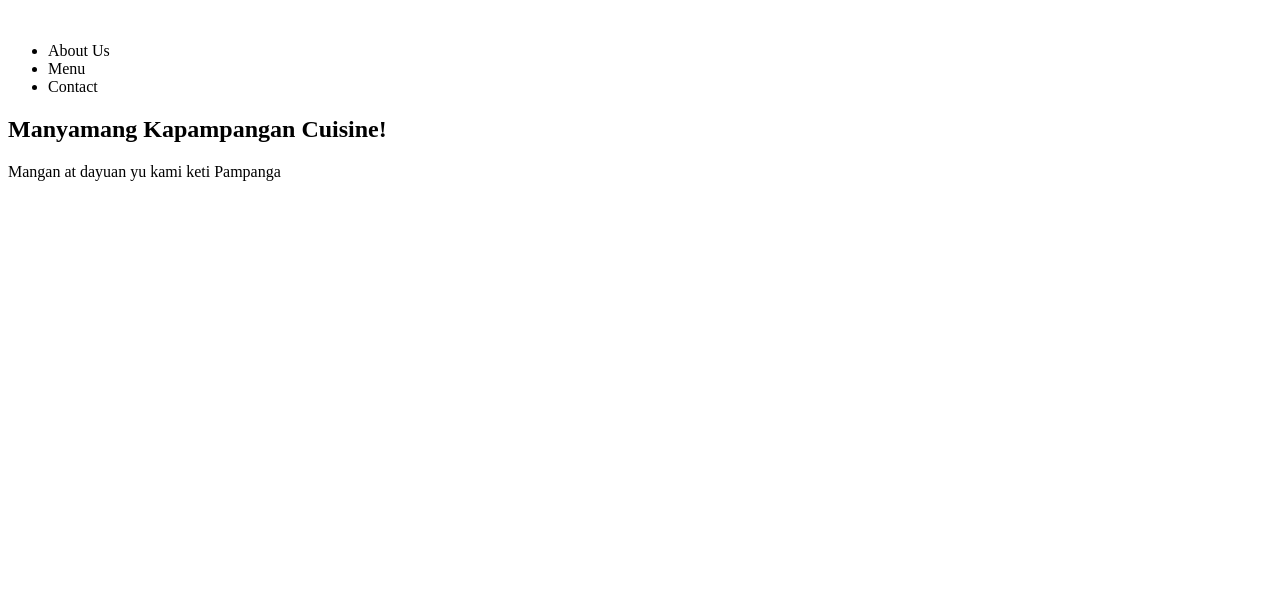
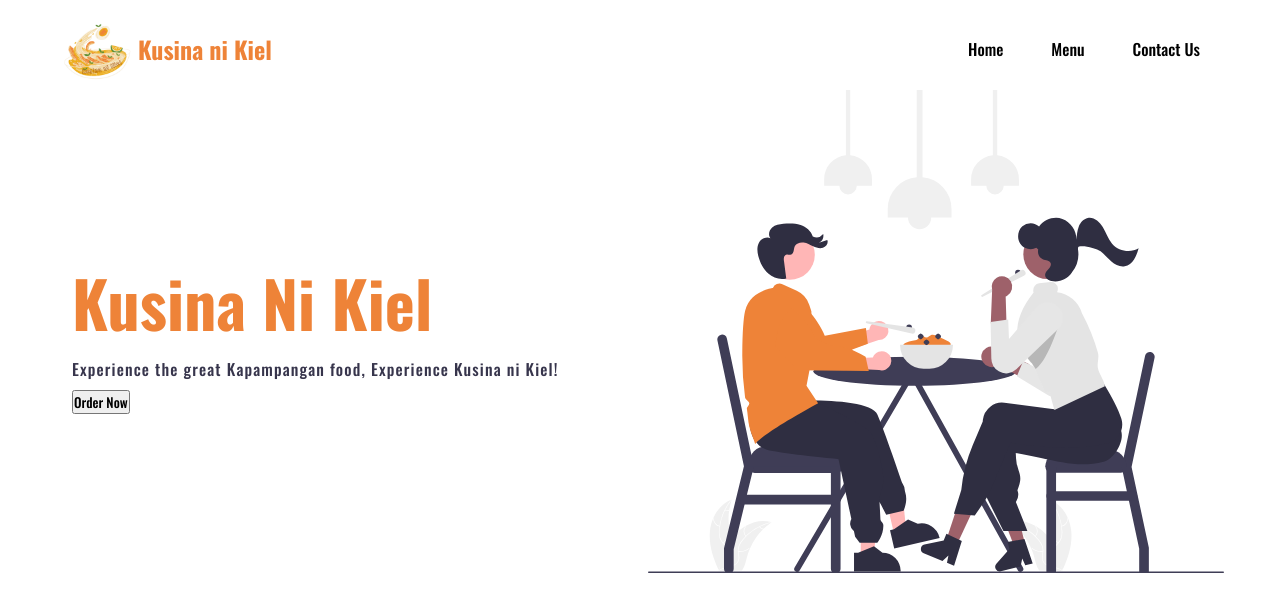
Before and after one commit to angelagiel/kusinanikiel, a plain HTML site: page index.html in a window 1280 px wide. Drawn offline with nearby package versions, Linux system fonts and the light colour scheme.

Commit message:
second commit | landing:nav+header

```diff
--- a/index.html
+++ b/index.html
@@ -10,17 +10,27 @@
 <body>
     <section id="#landing">
         <nav>
-
-            <img src="" alt="">
-            <ul>
-                <li>About Us</li>
-                <li>Menu</li>
-                <li>Contact</li>
+            <figure class="logo__wrapper">
+                <img src="./assets/KNK1logo.png" class="logo__img" alt="Logo Image">
+                <h3 class="logo__title">Kusina ni Kiel</h3>
+            </figure>
+            <ul class="nav__links">
+                <li class="nav__link">Home</li>
+                <li class="nav__link">Menu</li>
+                <li class="nav__link">Contact Us</li>
             </ul>
         </nav>
         <header>
-            <h1>Manyamang Kapampangan Cuisine!</h1>
-            <p>Mangan at dayuan yu kami keti Pampanga</p>
+            <div class="row">
+                <div class="home__description">
+                    <h1 class="home__description--title">Kusina Ni Kiel</h1>
+                    <p class="home__description--para">Experience the great Kapampangan food, Experience Kusina ni Kiel!</p>
+                    <button>Order Now</button>
+                </div>
+                <figure class="home__img--wrapper">
+                    <img class="home__img" src="./assets/undraw_eating_together_re_ux62.svg" alt="">
+                </figure>
+            </div>
         </header>
     </section>
 </body>
--- a/styles.css
+++ b/styles.css
@@ -0,0 +1,91 @@
+@import url('https://fonts.googleapis.com/css2?family=Oswald:wght@200;300;500;700&display=swap');
+
+* {
+    padding: 0;
+    margin: 0;
+    box-sizing: border-box;
+    font-family: 'Oswald', sans-serif;
+}
+
+/*
+
+LANDING PAGE
+
+*/
+
+#landing {
+    background-color: rgb(187,	91,	11);
+}
+
+nav {
+    height: 90px;
+    display: flex;
+    justify-content: space-between;
+    padding: 8px 56px 0;
+}
+
+.logo__wrapper {
+    display: flex;
+    align-items: center;
+}
+
+.logo__img {
+    max-width: 100%;
+    max-height: 100%;
+}
+
+.logo__title {
+    font-size: 24px;
+    color: #ee8338;
+    font-weight: bolder;
+}
+
+.nav__links {
+    display: flex;
+    align-items: center;
+    justify-content: space-between;
+}
+
+.nav__link {
+    list-style-type: none;
+    padding: 0px 24px;
+    font-size: 16px;
+}
+
+
+.row {
+    display: flex;
+    align-items: center;
+    padding: 0px 56px;
+    max-height: 500px;
+}
+
+.home__description {
+    width: 50%;
+}
+
+.home__description--title  {
+    font-size: 64px;
+    margin-bottom: 8px;
+    color: #ee8338;
+}
+
+.home__description--para {
+    font-size: 16px;
+    margin-bottom: 8px;
+    color: #37354C;
+    letter-spacing: .03cm;
+}
+
+.home__img--wrapper {
+    width: 50%;
+}
+
+.home__img {
+    width: 100%;
+}
+
+.home__description {
+    flex-direction: column;
+    margin: 0px 0px 0px 16px;
+}
```
Also changed, not shown: assets/KNK1logo.png (added), assets/undraw_eating_together_re_ux62.svg (added).
